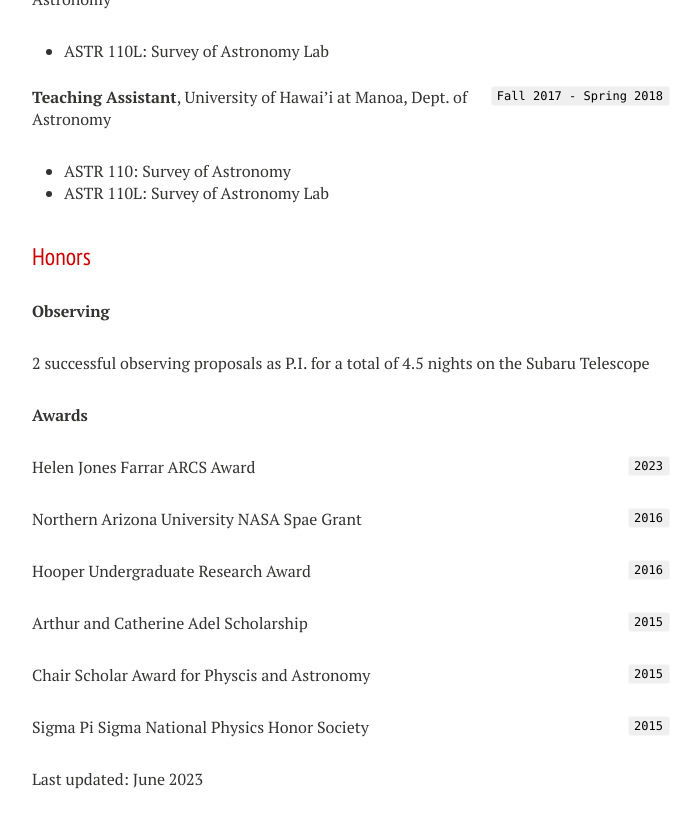
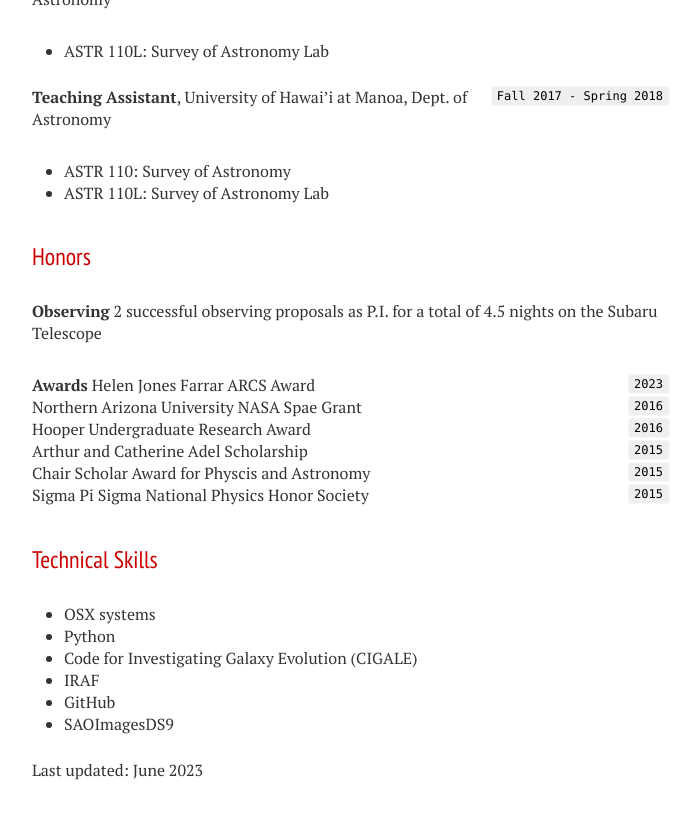
Before and after one commit to cwauge/cwauge.github.io, a Jekyll site: the page built from cv.md, in a window 1280 px wide and 900 px high, scrolled down 2141 px. Shown: the top 828 px of the window, without its empty margins (288-988 px from the left). Built offline with Jekyll 4.4.1, drawn with Linux system fonts in a browser that asks for light colours; nearby versions of some CDN libraries; some web fonts are replaced; our own code applies the rules of GitHub Pages for plain Markdown files.

Commit message:
Update cv.md

```diff
--- a/cv.md
+++ b/cv.md
@@ -78,28 +78,30 @@ __Teaching Assistant__, University of Hawai'i at Manoa, Dept. of Astronomy
 
 ## Honors
 __Observing__
-
 2 successful observing proposals as P.I. for a total of 4.5 nights on the Subaru Telescope
 
 __Awards__
+`2023`
+Helen Jones Farrar ARCS Award<br/>
+`2016`
+Northern Arizona University NASA Spae Grant<br/>
+`2016`
+Hooper Undergraduate Research Award<br/>
+`2015`
+Arthur and Catherine Adel Scholarship<br/>
+`2015`
+Chair Scholar Award for Physcis and Astronomy<br/>
+`2015`
+Sigma Pi Sigma National Physics Honor Society<br/>
 
-`2023`
-Helen Jones Farrar ARCS Award
 
-`2016`
-Northern Arizona University NASA Spae Grant
-
-`2016`
-Hooper Undergraduate Research Award
-
-`2015`
-Arthur and Catherine Adel Scholarship
-
-`2015`
-Chair Scholar Award for Physcis and Astronomy
-
-`2015`
-Sigma Pi Sigma National Physics Honor Society
+## Technical Skills
+- OSX systems
+- Python
+- Code for Investigating Galaxy Evolution (CIGALE)
+- IRAF
+- GitHub
+- SAOImagesDS9
 
 
 
```
